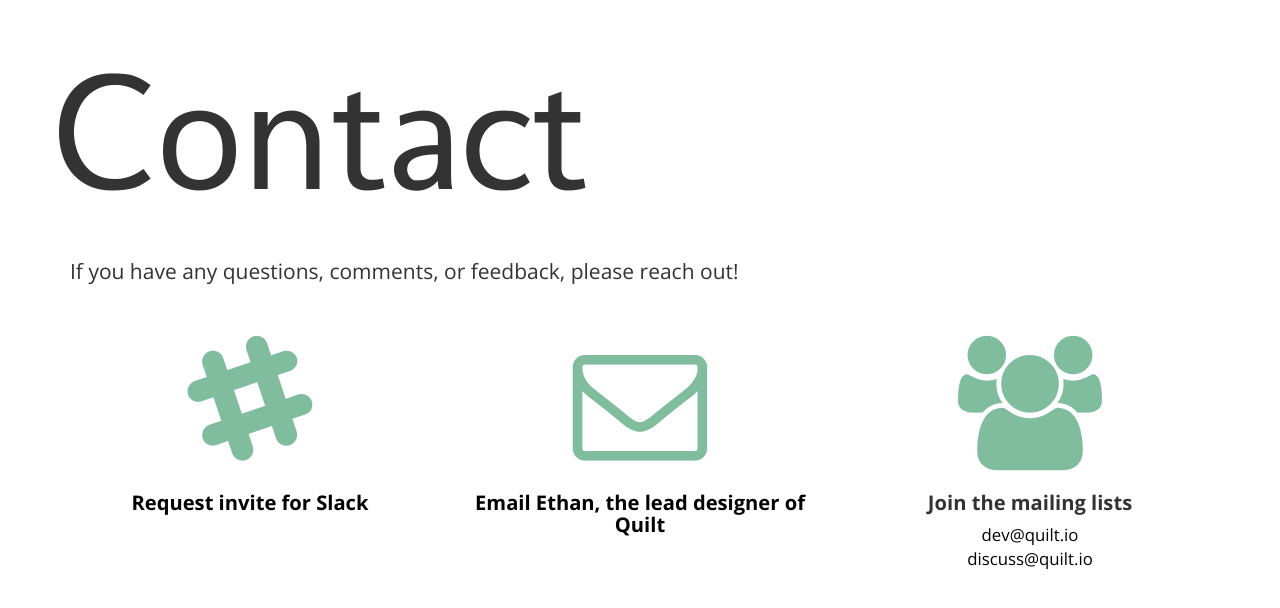
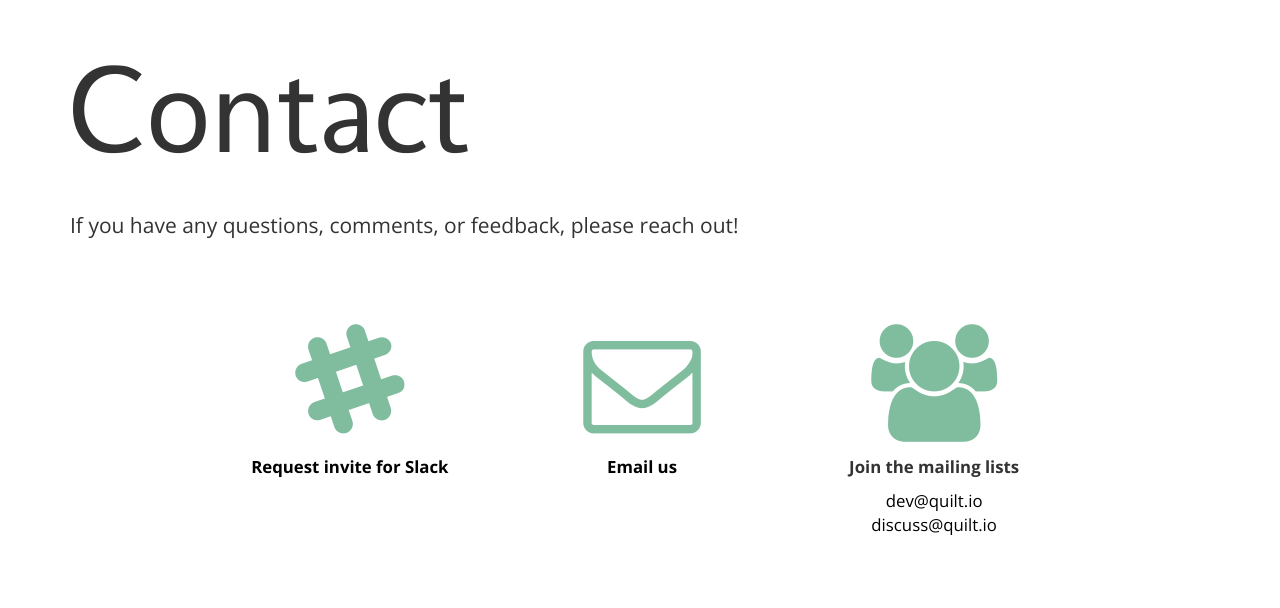
Before and after one commit to LuiseV/quilt.io, a PHP site: page /contact.php in a window 1280 px wide. Shown: the part 52-660 px from the top of the page. Run offline with PHP 8.4, Linux system fonts and the light colour scheme; some libraries are stand-ins or nearby versions.

Commit message:
Smaller titles, and center contact icons

```diff
--- a/src/about.php
+++ b/src/about.php
@@ -10,7 +10,7 @@
     <?php include('header.html'); ?>
 
     <div class="container">
-      <div class="big-title">
+      <div class="med-title">
         <h1>About</h1>
       </div>
       <div class="row">
--- a/src/contact.php
+++ b/src/contact.php
@@ -9,45 +9,44 @@
 
     <?php include('header.html'); ?>
 
-    <div class="landing">
     <div class="container">
-        <div class="row">
-          <div class="big-title">
+      <div class="med-title">
         <h1>Contact</h1>
       </div>
+      <div class="row">
         <div class="description col-xs-12">
           If you have any questions, comments, or feedback, please reach out!
         </div>
       </div>
 
-        <div class="row">
+      <div class="row row-centered">
         <div class="details">
-            <div class="col-xs-12 col-sm-4 info text-center">
-	      <div class="contact">
-	        <a href=mailto:ethan@quilt.io>
+          <div class="col-xs-12 col-sm-4 col-md-3 col-centered info">
+            <div class="contact text-center">
+              <a href="mailto:ethan@quilt.io?subject=Request to join Quilt's Slack">
                 <i class="fa fa-slack big-icon" aria-hidden="true"></i>
-	          <h3>Request invite for Slack</h3>
+                <p>Request invite for Slack</p>
               </a>
             </div>
           </div>
 
-            <div class="col-xs-12 col-sm-4 info text-center">
-	      <div class="contact">
-	        <a href=mailto:ethan@quilt.io>
+          <div class="col-xs-12 col-sm-4 col-md-3 col-centered info">
+            <div class="contact text-center">
+              <a href="mailto:ethan@quilt.io">
                 <i class="fa fa-envelope-o big-icon" aria-hidden="true"></i>
-	          <h3>Email Ethan, the lead designer of Quilt</h3>
+                <p>Email us</p>
               </a>
             </div>
           </div>
 
-            <div class="col-xs-12 col-sm-4 info text-center">
-	      <div class="contact">
+          <div class="col-xs-12 col-sm-4 col-md-3 info col-centered">
+            <div class="contact text-center">
               <i class="fa fa-users big-icon" aria-hidden="true"></i>
-	        <h3>Join the mailing lists</h3>
-	        <a href="https://groups.google.com/a/quilt.io/forum/#!forum/dev/join">
+              <p>Join the mailing lists</p>
+              <a href="https://groups.google.com/a/quilt.io/forum/#!forum/dev">
 		dev@quilt.io
               </a><br/>
-	        <a href="https://groups.google.com/a/quilt.io/forum/#!forum/discuss/join">
+              <a href="https://groups.google.com/a/quilt.io/forum/#!forum/discuss">
 		discuss@quilt.io
               </a>
             </div>
@@ -57,6 +56,5 @@
       </div>
 
     </div>
-    </div>
   </body>
 </html>
--- a/src/css/index.css
+++ b/src/css/index.css
@@ -31,8 +31,13 @@ body {
 }
 
 .details .big-icon {
-	font-size: 8em;
+	margin-bottom: 0.1em;
+	font-size: 7em;
 	color: #80bd9e;
+}
+
+.details .info .contact p {
+	font-weight: bold;
 }
 
 .details .info .contact a {
@@ -75,10 +80,26 @@ h3 {
 	text-align: left;
 }
 
+.med-title h1 {
+	font-family: 'Molengo';
+	font-size: 6em;
+}
+
 .navbar-default {
 	background-color: white;
 	border-color: white;
   	box-shadow: none;
+}
+
+.row-centered {
+    text-align:center;
+}
+
+.col-centered {
+    display: inline-block;
+    float: none;
+    vertical-align: top;
+    margin-right: -4px;
 }
 
 @media (min-width: 600px) {
@@ -90,6 +111,15 @@ h3 {
 	.details .col-xs-12 {
 		margin-top: 3em;
 	}
+
+	.med-title h1 {
+		font-family: 'Molengo';
+		font-size: 8em;
+	}
+
+	.details .big-icon {
+		margin-top: 0.3em;
+	}
 }
 
 
@@ -98,4 +128,9 @@ h3 {
 		font-family: 'Molengo';
 		font-size: 12em;
 	}
+
+	.med-title h1 {
+		font-family: 'Molengo';
+		font-size: 9em;
+	}
 }
```
Lines whose indentation alone changed are shown as unchanged.
